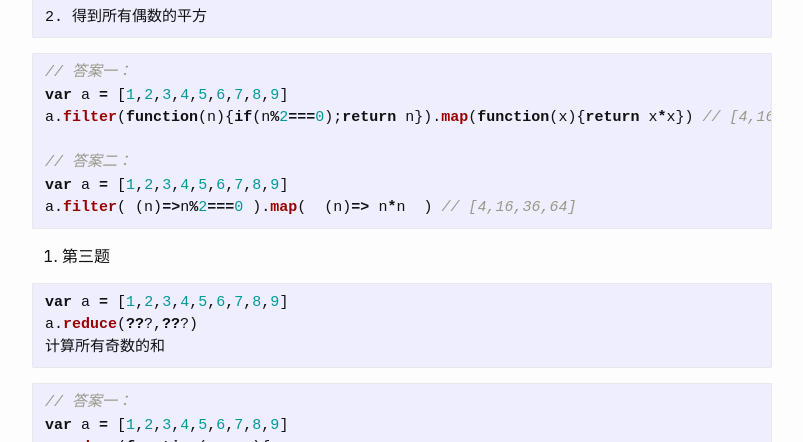
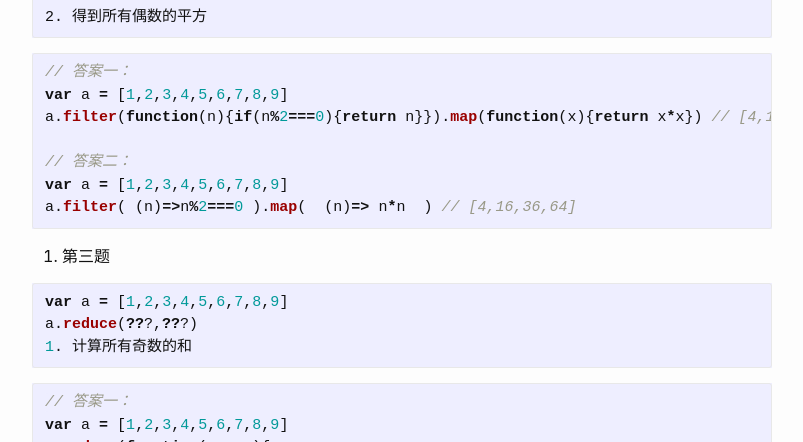
Before and after one commit to mokunshao/mokunshao.github.io, a Jekyll site: the page built from _posts/2018-09-05-javascript-array.md, in a window 1280 px wide and 900 px high, scrolled down 2899 px. Shown: the part 151-593 px from the top of the window, without its empty margins (238-1041 px from the left). Built offline with Jekyll 4.4.1, drawn with Linux system fonts in a browser that asks for light colours; our own code applies the rules of GitHub Pages for plain Markdown files.

Commit message:
Update 2018-09-05-javascript-array.md

````diff
--- a/_posts/2018-09-05-javascript-array.md
+++ b/_posts/2018-09-05-javascript-array.md
@@ -148,7 +148,7 @@ a.filter(???).map(???) // [4,16,36,64]
 ```javascript
 // 答案一：
 var a = [1,2,3,4,5,6,7,8,9]
-a.filter(function(n){if(n%2===0);return n}).map(function(x){return x*x}) // [4,16,36,64]
+a.filter(function(n){if(n%2===0){return n}}).map(function(x){return x*x}) // [4,16,36,64]
 
 // 答案二：
 var a = [1,2,3,4,5,6,7,8,9]
@@ -160,7 +160,7 @@ a.filter( (n)=>n%2===0 ).map(  (n)=> n*n  ) // [4,16,36,64]
 ```javascript
 var a = [1,2,3,4,5,6,7,8,9]
 a.reduce(???,???)
-计算所有奇数的和
+1. 计算所有奇数的和
 ```
 ```javascript
 // 答案一：
````
